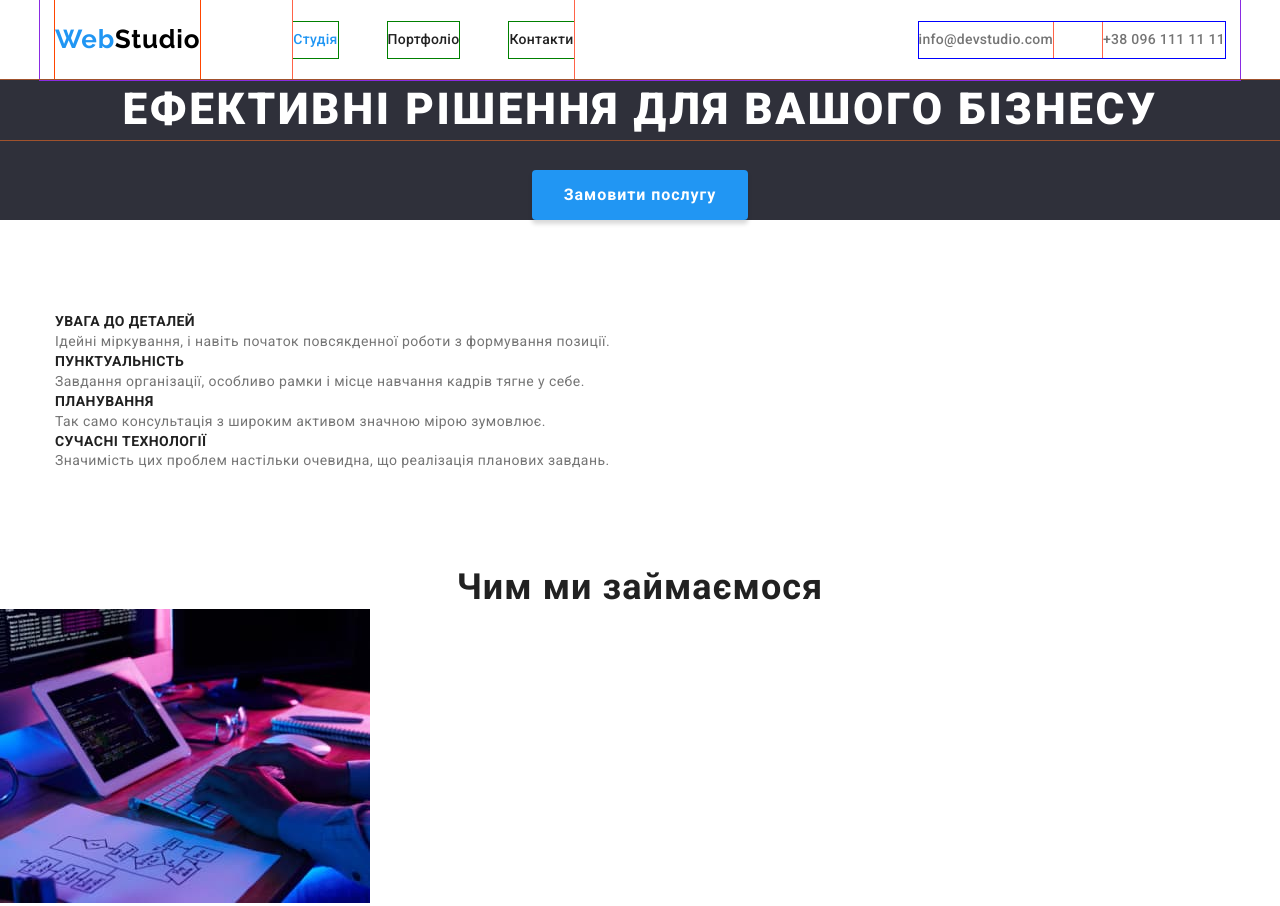
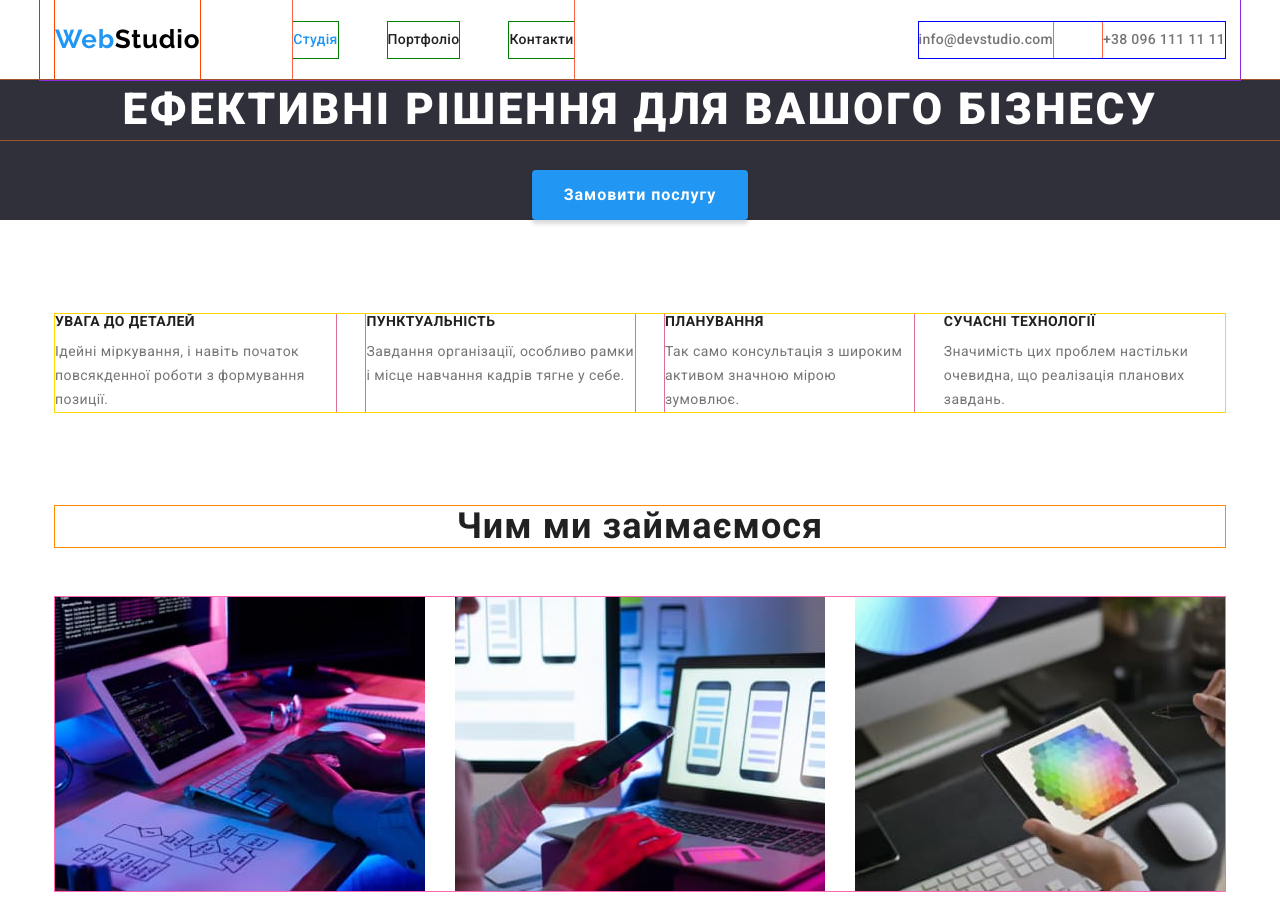
Before and after one commit to AndriiRod/goit-markup-hw-03, a plain HTML site: page index.html in a window 1280 px wide. Shown: the top 906 px of the page. Drawn offline with nearby package versions, Linux system fonts and the light colour scheme.

Commit message:
ready work section

```diff
--- a/css/styles.css
+++ b/css/styles.css
@@ -3,6 +3,7 @@
   --secondary-text-color: #757575;
   --accent-color:#2196F3;
   --btn-text-color:#ffffff;
+  --gap-card: 30px;
 }
 
 body {
@@ -17,6 +18,10 @@ h4,
 h5,
 h6{
   margin: 0;
+}
+img{
+  display: block;
+  max-width: 100%;
 }
 .container
 {
@@ -187,8 +192,20 @@ h6{
   border-radius: 4px;
 }
 /* ###############--Particular--###############*/
+.particular-list
+{
+  outline: 1px solid gold;
+  display: flex;
+}
+
+.particular-list > .item:not(:last-child){
+  outline: 1px solid palevioletred;
+  margin-right: var(--gap-card);
+}
 
 .particular-subtitle {
+    margin-bottom: 10px;
+
     font-size: 14px;
     line-height: 1.14;
     letter-spacing: 0.03em;
@@ -203,6 +220,23 @@ h6{
     color:var(--secondary-text-color);
 }
 /* ###############--Work--###############*/
+.work
+{
+  padding-bottom: 94px;
+}
+.work-title
+{
+  outline: 1px solid darkorange;
+  margin-bottom: 50px;
+}
+.work-list
+{
+  outline: 1px solid hotpink;
+  display: flex;
+}
+.work-list > .item:not(:last-child){
+  margin-right: var(--gap-card);
+}
 /* ###############--Team--###############*/
 
 
--- a/index.html
+++ b/index.html
@@ -54,25 +54,25 @@
         <div class="container">
           <h2 class="particular-title visually-hidden">Особливості</h2>
           <ul class="particular-list list">
-            <li class="particular-list-item">
+            <li class="item">
               <h3 class="particular-subtitle">Увага до деталей</h3>
               <p class="particular-text">
                 Ідейні міркування, і навіть початок повсякденної роботи з формування позиції.
               </p>
             </li>
-            <li class="particular-list-item">
+            <li class="item">
               <h3 class="particular-subtitle">Пунктуальність</h3>
               <p class="particular-text">
                 Завдання організації, особливо рамки і місце навчання кадрів тягне у себе.
               </p>
             </li>
-            <li class="particular-list-item">
+            <li class="item">
               <h3 class="particular-subtitle">Планування</h3>
               <p class="particular-text">
                 Так само консультація з широким активом значною мірою зумовлює.
               </p>
             </li>
-            <li class="particular-list-item">
+            <li class="item">
               <h3 class="particular-subtitle">Сучасні технології</h3>
               <p class="particular-text">
                 Значимість цих проблем настільки очевидна, що реалізація планових завдань.
@@ -82,12 +82,13 @@
         </div>
       </section>
       <section class="work">
+        <div class="container">
           <h2 class="work-title title">Чим ми займаємося</h2>
           <ul class="work-list list">
-          <li>
+            <li class="item">
               <img src="./images/img_1.jpg" width="370" height="294" alt="Людина програмує" />
             </li>
-          <li>
+            <li class="item">
               <img
                 src="./images/img_2.jpg"
                 width="370"
@@ -95,7 +96,7 @@
                 alt="Дівчина створєю дизайн мобільного додатку"
               />
             </li>
-          <li>
+            <li class="item">
               <img
                 src="./images/img_3.jpg"
                 width="370"
@@ -104,6 +105,7 @@
               />
             </li>
           </ul>
+        </div>
       </section>
       <section class="team">
         <h2 class="team-title title">Наша команда</h2>
```
Lines whose indentation alone changed are shown as unchanged.
